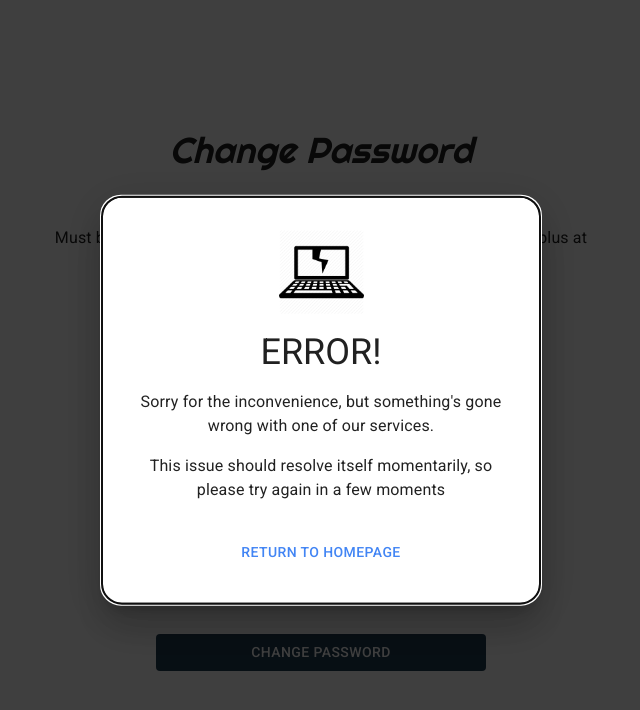
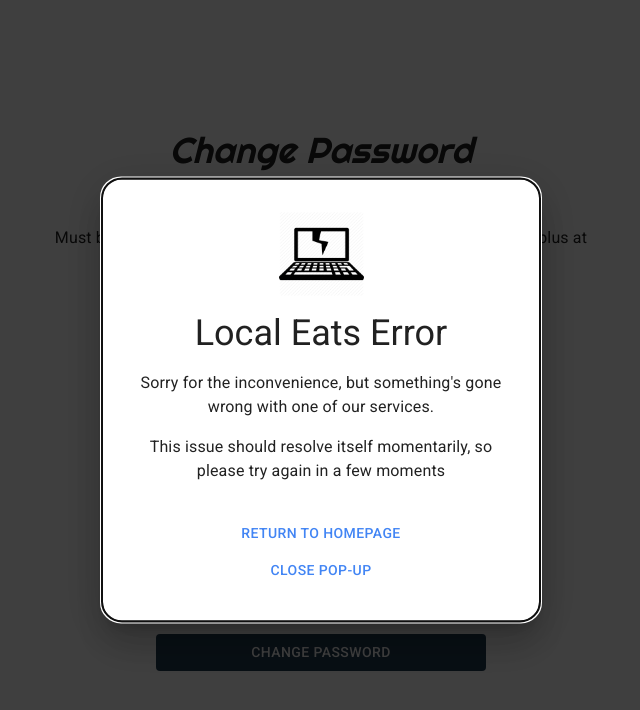
Before and after one commit to JasonXB/local-eats, a Next.js app: page /auth/change-password in a window 1280 px wide. Shown: the top 710 px of the page, without its empty margins (319-959 px from the left). Built offline with nearby package versions, Linux system fonts and the light colour scheme; no server answers; sample sign-in values are in the browser's storage.

Commit message:
Starting to implement the general process error modal

```diff
--- a/pages/api/auth/changePassword.js
+++ b/pages/api/auth/changePassword.js
@@ -38,6 +38,11 @@ export default async function handler(req, res) {
     return; // if password's wrong, end the route here
   }
 
+  // If passwords do match, make sure the newPassword is different than the old one
+  if (oldPassword === newPassword) {
+    res.status(408).json({ message: "This password has been used previously" });
+    return; // end route here
+  }
   // If passwords do match, encrypt the newPassword and replace the old one
   const hashedNewPassword = await hash(newPassword, 12);
   await db
--- a/pages/api/auth/signupP1.js
+++ b/pages/api/auth/signupP1.js
@@ -32,7 +32,7 @@ export default async function handler(req, res) {
   // Send an email containing a PIN for verification purpsoes
   sgMail.send(msg).catch((error) => {
     res.status(422).json({ message: "SendGrid API failure" });
-    return;
+    return; // needed to stop rest of API route from executing
   });
 
   // Create a pending account on MongoDB
--- a/pages/auth/change-password.js
+++ b/pages/auth/change-password.js
@@ -1,7 +1,7 @@
 import React, { useRef, useState, useEffect, useReducer } from "react";
-import { Typography, Box, Stack, Button, TextField, InputLabel } from "@mui/material"; // prettier-ignore
+import { Typography, Stack, Button } from "@mui/material"; // prettier-ignore
 import { useRouter } from "next/router";
-import FormControl, { useFormControl } from "@mui/material/FormControl";
+import FormControl from "@mui/material/FormControl";
 import OutlinedInput from "@mui/material/OutlinedInput";
 import AuthHeader from "../../src/page-blocks/authForms/Header";
 import FormHelperText from "@mui/material/FormHelperText";
@@ -30,6 +30,8 @@ function reducer(state, action) {
     // Actions to take when the user submits a bad input for a field
     case "INVALID_OLD_PASSWORD":
       return { ...state, oldPasswordText: "Incorrect account password", oldPasswordError: true }; // prettier-ignore
+    case "INVALID_NEW_PASSWORD_USED_PREVIOUSLY":
+      return { ...state, newPasswordText: "This password has been used before", newPasswordError: true }; // prettier-ignore
     case "INVALID_NEW_PASSWORD":
       return { ...state, newPasswordText: "Does not meet requirements", newPasswordError: true }; // prettier-ignore
     case "INVALID_VERIFY_PASSWORD":
@@ -58,8 +60,11 @@ function reducer(state, action) {
 }
 
 export default function ChangePassword() {
-  // Control the general error modal
-  const [openModal, setOpenModal] = React.useState(false);
+  // Control the general error modal which opens if one of our API route 3rd party services fail
+  const [modalVisible, setModalVisible] = React.useState(true);
+  const revealModal = () => setModalVisible(true);
+  const hideModal = () => setModalVisible(false);
+
   const router = useRouter();
   // These states and dispatch functions control the error text and colors of each input field
   const [formState, dispatch] = useReducer(reducer, {
@@ -112,11 +117,11 @@ export default function ChangePassword() {
       const errorMessage = error.response.data.message;
       if (errorMessage === "Old password is not correct") {
         dispatch({ type: "INVALID_OLD_PASSWORD" });
+      } else if (errorMessage === "This password has been used previously") {
+        dispatch({ type: "INVALID_NEW_PASSWORD_USED_PREVIOUSLY" });
       } else {
-        setOpenModal(true);
+        revealModal();
       }
-      console.error(errorMessage);
-      // return alert("Something has gone wrong on our end"); //!!! make a simple modal
     }
   };
 
@@ -192,7 +197,7 @@ export default function ChangePassword() {
       >
         Change password
       </Button>
-      <GeneralErrorModal />
+      <GeneralErrorModal modalVisible={modalVisible} hideModal={hideModal} />
     </Stack>
   );
 }
--- a/src/custom-components/Modals/GeneralError.js
+++ b/src/custom-components/Modals/GeneralError.js
@@ -2,17 +2,13 @@ import React from "react";
 import { Typography, Box, Stack, Button } from "@mui/material";
 import Modal from "@mui/material/Modal";
 import { mix } from "../../../styles/styleMixins";
-export default function GeneralErrorModal() {
-  const [open, setOpen] = React.useState(true);
-  const handleOpen = () => setOpen(true);
-  const handleClose = () => setOpen(false);
-
+export default function GeneralErrorModal({ hideModal, modalVisible }) {
   return (
     <Modal
       component="section"
       sx={style.backdrop}
-      open={open}
-      onClose={handleClose}
+      open={modalVisible}
+      onClose={hideModal}
     >
       <Stack sx={style.stack}>
         <Box
@@ -26,7 +22,7 @@ export default function GeneralErrorModal() {
           component="p"
           sx={{ my: 2 }}
         >
-          ERROR!
+          Local Eats Error
         </Typography>
         <Typography
           id="modal-modal-description"
@@ -39,8 +35,15 @@ export default function GeneralErrorModal() {
           This issue should resolve itself momentarily, so please try again in a
           few moments
         </Typography>
-        <Button sx={{ mt: 4 }} href="/" color="info">
+        <Button
+          sx={{ mt: 4 }}
+          onClick={() => (window.location.href = "/")}
+          color="info"
+        >
           Return to homepage
+        </Button>
+        <Button onClick={() => hideModal()} color="info">
+          Close pop-up
         </Button>
       </Stack>
     </Modal>
```
Also changed, not shown: fixesFolder/AUTHFORMS.txt (added), fixesFolder/refactors.txt, pages/api/auth/checkPasswordStrength.js (line endings or trailing spaces), 1 other file (tests, documents, lock files or other folders).
